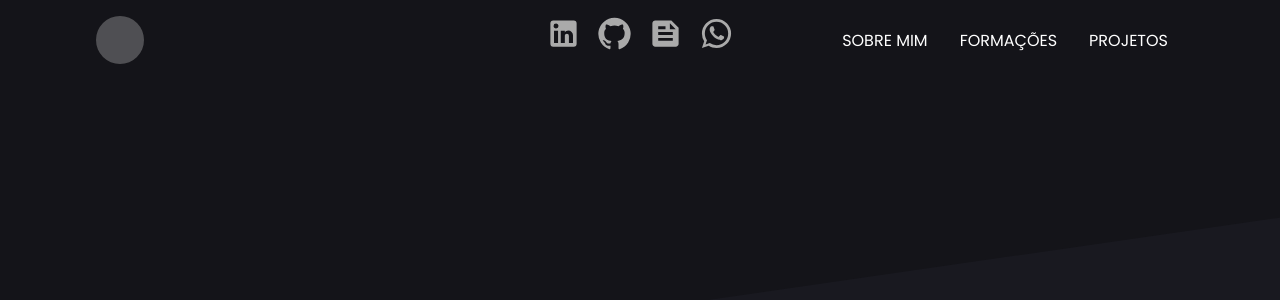
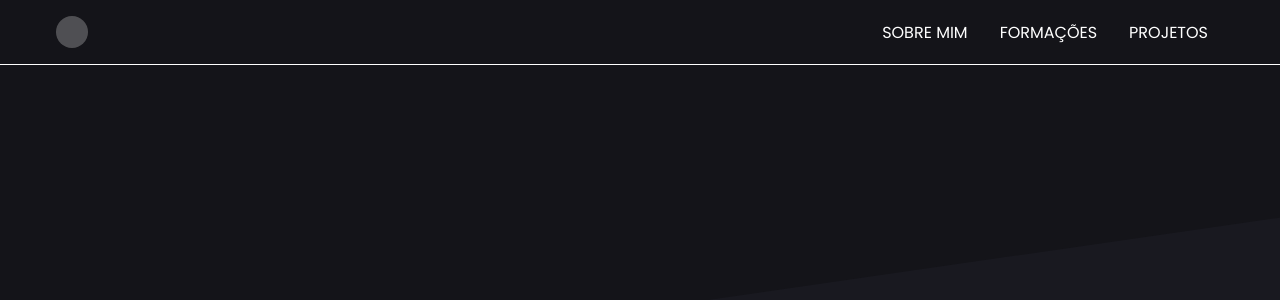
Before and after one commit to FelipeAL00/felipeal00.github.io, a React (Create React App) app: page /projects in a window 1280 px wide. Shown: the top 300 px of the page. Built offline with nearby package versions, Linux system fonts and the light colour scheme.

Commit message:
adicionando justify nos textos de projeto

```diff
--- a/src/components/Header/index.jsx
+++ b/src/components/Header/index.jsx
@@ -2,14 +2,14 @@ import { Link } from "react-router-dom";
 import {
   BackgroundImageLogo,
   Container,
-  Fixed,
   Menu,
   MenuOption,
+  Content,
 } from "./style";
 export default function Header() {
   return (
-    <Fixed>
-      <Container>
+    <Container>
+      <Content>
         <BackgroundImageLogo />
         <Menu>
           <Link to="/">
@@ -22,7 +22,7 @@ export default function Header() {
             <MenuOption>PROJETOS</MenuOption>
           </Link>
         </Menu>
-      </Container>
-    </Fixed>
+      </Content>
+    </Container>
   );
 }
--- a/src/components/Header/style.js
+++ b/src/components/Header/style.js
@@ -1,18 +1,17 @@
 import styled from "styled-components";
 
-export const Fixed = styled.div`
+export const Container = styled.header`
+  width: 100%;
   position: fixed;
-  width: 100%;
-
-  &:-webkit-scrollbar {
-    background: #fff;
-    color: #fff;
-  }
+  background: #141419;
+  border-bottom: 0.1rem solid #fff;
+  margin-bottom: 1rem;
 `;
 
-export const Container = styled.header`
-  max-width: 1120px;
-  margin: 0 auto;
+export const Content = styled.div`
+  max-width: 1200px;
+  margin: 0.5rem auto;
+  max-height: 3rem;
 
   padding: 1rem;
   display: flex;
@@ -21,8 +20,8 @@ export const Container = styled.header`
 `;
 
 export const BackgroundImageLogo = styled.div`
-  width: 3rem;
-  height: 3rem;
+  width: 2rem;
+  height: 2rem;
   background: #d9d9d9;
   opacity: 0.3;
   border-radius: 50%;
--- a/src/pages/Projects/index.jsx
+++ b/src/pages/Projects/index.jsx
@@ -1,7 +1,8 @@
 import React, { Component } from "react";
-import { ProjectList, Button } from "./styles";
+import { ProjectList, Button, AvatarImage, AvatarHeader } from "./styles";
 
 import api from "../../services/api";
+import { GitHub } from "@mui/icons-material";
 
 class Projects extends Component {
   state = {
@@ -20,7 +21,17 @@ class Projects extends Component {
       <ProjectList>
         {projects.map((project) => (
           <li key={project.id}>
-            <strong>{project.name}</strong>
+            <AvatarHeader>
+              <strong>{project.name}</strong>
+              {project.owner.avatar_url ? (
+                <AvatarImage
+                  src={project.owner.avatar_url}
+                  alt="avatar_image"
+                />
+              ) : (
+                <GitHub />
+              )}
+            </AvatarHeader>
             <span>{project.description}</span>
             <label>Linguagem: {project.language}</label>
             <Button href={project.html_url} target="_blank">
--- a/src/pages/Projects/styles.js
+++ b/src/pages/Projects/styles.js
@@ -2,10 +2,9 @@ import styled from "styled-components";
 
 export const ProjectList = styled.ul`
   display: grid;
-  grid-template-columns: repeat(2, 1fr);
+  grid-template-columns: repeat(3, 1fr);
   grid-gap: 0.6rem;
   list-style: none;
-  margin: 1rem;
 
   @media (max-width: 900px) {
     grid-template-columns: repeat(1, 1fr);
@@ -21,14 +20,8 @@ export const ProjectList = styled.ul`
     margin: 0 0.6rem;
   }
 
-  strong {
-    font-size: 1rem;
-    line-height: 1.2rem;
-    margin-top: 0.8rem;
-    margin-bottom: 0.5rem;
-  }
-
   span {
+    text-align: justify;
     font-size: 0.7rem;
     margin: auto 0;
     color: #ddd;
@@ -36,11 +29,34 @@ export const ProjectList = styled.ul`
   }
 
   label {
+    text-align: justify;
     font-size: 0.5rem;
     color: #ccc;
     margin: auto 0;
-    margin-bottom: 0.1rem;
+    margin-bottom: 0.3rem;
   }
+`;
+
+export const AvatarHeader = styled.div`
+  display: flex;
+  align-items: center;
+  justify-content: space-between;
+  padding: 0.5rem;
+  border-bottom: 0.1rem solid #fff;
+
+  strong {
+    font-size: 1rem;
+    line-height: 1.2rem;
+    margin-top: 0.8rem;
+    margin-bottom: 0.5rem;
+    padding-bottom: 0.3rem;
+  }
+`;
+
+export const AvatarImage = styled.img`
+  width: 2rem;
+  height: 2rem;
+  border-radius: 50%;
 `;
 
 export const Button = styled.a`
```
